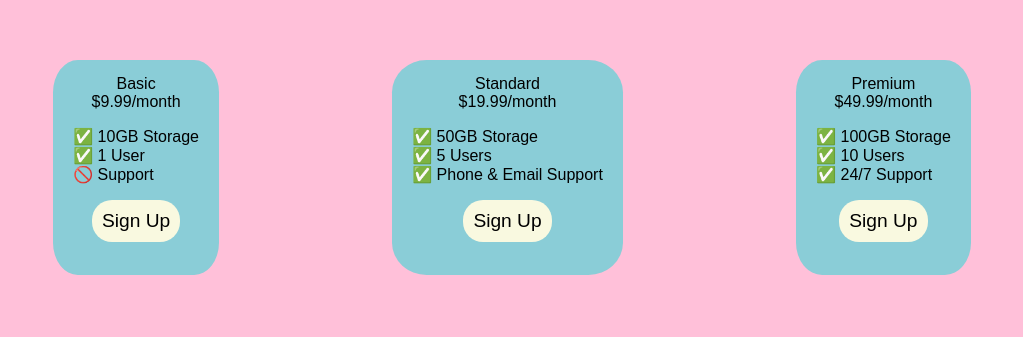
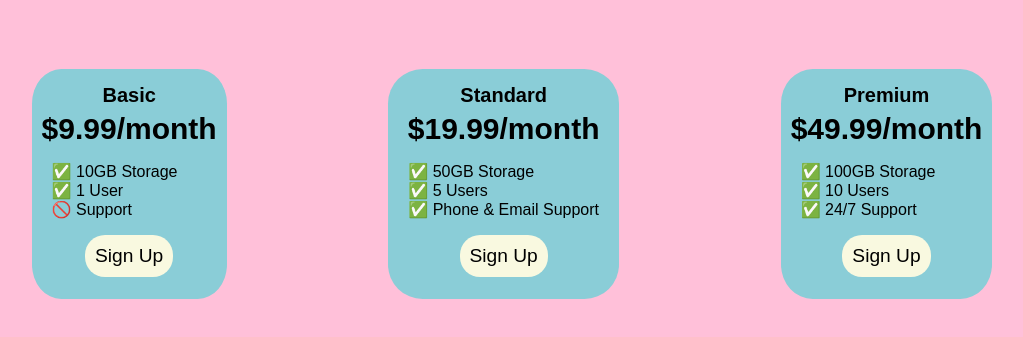
Before and after one commit to gurdzhibekkk/flexbox-pricing-table, a plain HTML site: page index.html in a window 1280 px wide. Shown: the part 241-578 px from the top of the page, without its empty margins (128-1151 px from the left). Drawn offline with Linux system fonts and the light colour scheme; a web font is replaced by a local one.

Commit message:
Add files via upload

```diff
--- a/index.html
+++ b/index.html
@@ -31,7 +31,9 @@
     }
 
     div.pricing-container {
+      margin: 25px 0px;
       display: flex;
+      gap: 10px;
       justify-content: space-evenly;
       align-items: center;
       height: 100vh;
@@ -42,6 +44,19 @@
       border-radius: 15%;
       height: 200px;
       padding-top: 15px;
+      padding-bottom: 15px;
+    }
+
+    div.plan-title {
+      font-size: 20px;
+      font-weight: bold;
+      margin-bottom: 5px;
+    }
+
+    div.plan-price {
+      font-size: 30px;
+      font-weight: bold;
+      margin: 0px 10px;
     }
 
     button {
```
